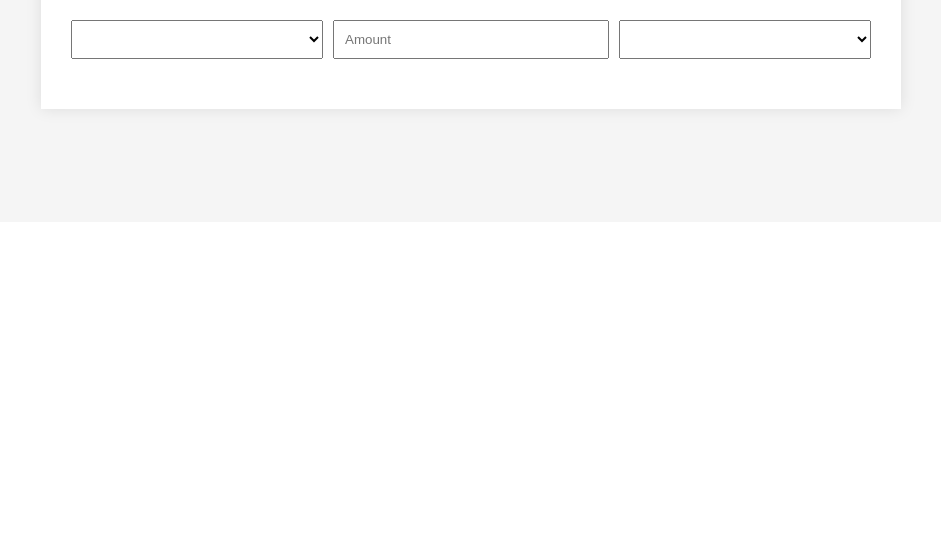
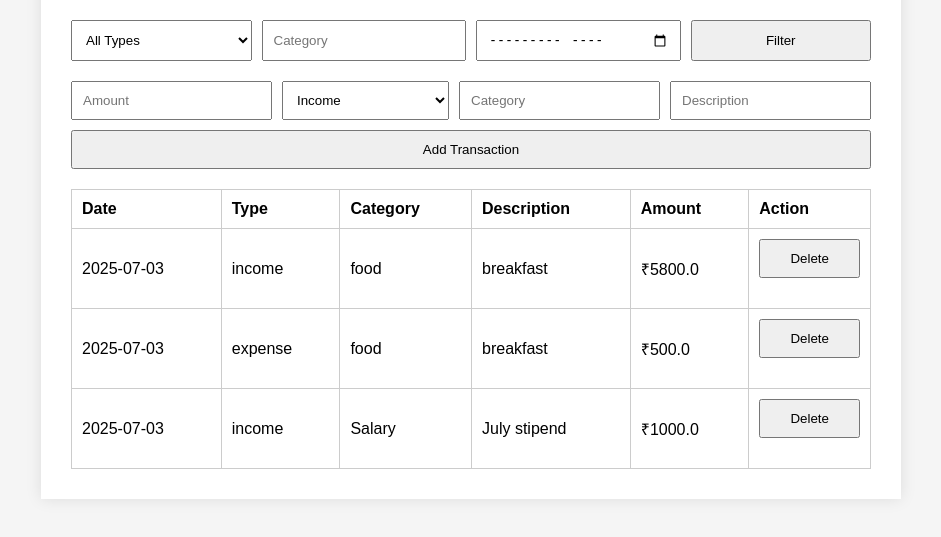
Before and after one commit to Mahesh-git888/Expense_Tracker, a Flask app: page /dashboard in a window 1280 px wide. Shown: the part 578-1115 px from the top of the page, without its empty margins (169-1110 px from the left). Before the commit the page ends 696 px from the top, so only its background shows below. Run offline with Flask 3, Linux system fonts and the light colour scheme; the visitor is signed in with stand-in values (Sample User, id 1); data comes from the database, SQL or seed files in the repository; lists and menus that the app fills with data are empty; parts of the project's set-up code (start-up, migrations or seed data) failed here and were passed over.

Commit message:
Update index.html

```diff
--- a/Templates/index.html
+++ b/Templates/index.html
@@ -51,31 +51,77 @@
         <!-- Filter Form -->
         <form method="GET" class="form">
             <select name="type">
-@@ -27,7 +61,7 @@
+                <option value="">All Types</option>
+                <option value="income" {% if filter_type == 'income' %}selected{% endif %}>Income</option>
+                <option value="expense" {% if filter_type == 'expense' %}selected{% endif %}>Expense</option>
+            </select>
+
+            <input type="text" name="category" placeholder="Category" value="{{ filter_category or '' }}">
+            <input type="month" name="month" value="{{ filter_month or '' }}">
             <button type="submit">Filter</button>
         </form>
 
-        <!-- Transaction Form -->
         <!-- Add Transaction Form -->
         <form action="/add" method="POST" class="form">
             <input type="number" step="0.01" name="amount" placeholder="Amount" required>
             <select name="type" required>
-@@ -39,9 +73,6 @@
+                <option value="income">Income</option>
+                <option value="expense">Expense</option>
+            </select>
+            <input type="text" name="category" placeholder="Category" required>
+            <input type="text" name="description" placeholder="Description">
             <button type="submit">Add Transaction</button>
         </form>
-
-        <!-- Pie Chart --><canvas id="balanceChart"></canvas>
-
 
         <!-- Transaction Table -->
         <table>
             <thead>
-@@ -73,7 +104,7 @@
+                <tr>
+                    <th>Date</th>
+                    <th>Type</th>
+                    <th>Category</th>
+                    <th>Description</th>
+                    <th>Amount</th>
+                    <th>Action</th>
+                </tr>
+            </thead>
+            <tbody>
+                {% for t in transactions %}
+                <tr>
+                    <td>{{ t.date.strftime('%Y-%m-%d') }}</td>
+                    <td>{{ t.type }}</td>
+                    <td>{{ t.category }}</td>
+                    <td>{{ t.description }}</td>
+                    <td>₹{{ t.amount }}</td>
+                    <td>
+                        <form method="POST" action="{{ url_for('delete_transaction', id=t.id) }}">
+                            <button type="submit">Delete</button>
+                        </form>
+                    </td>
+                </tr>
+                {% endfor %}
+            </tbody>
         </table>
     </div>
 
-    <!-- Chart.js Pie Chart Script -->
     <!-- Chart.js Pie Chart -->
     <script src="https://cdn.jsdelivr.net/npm/chart.js"></script>
     <script>
         const ctx = document.getElementById('balanceChart').getContext('2d');
+        const data = {
+            labels: ['Income', 'Expense'],
+            datasets: [{
+                data: [{{ income }}, {{ expense }}],
+                backgroundColor: ['#28a745', '#dc3545']
+            }]
+        };
+
+        const config = {
+            type: 'pie',
+            data: data,
+        };
+
+        new Chart(ctx, config);
+    </script>
+</body>
+</html>
```
